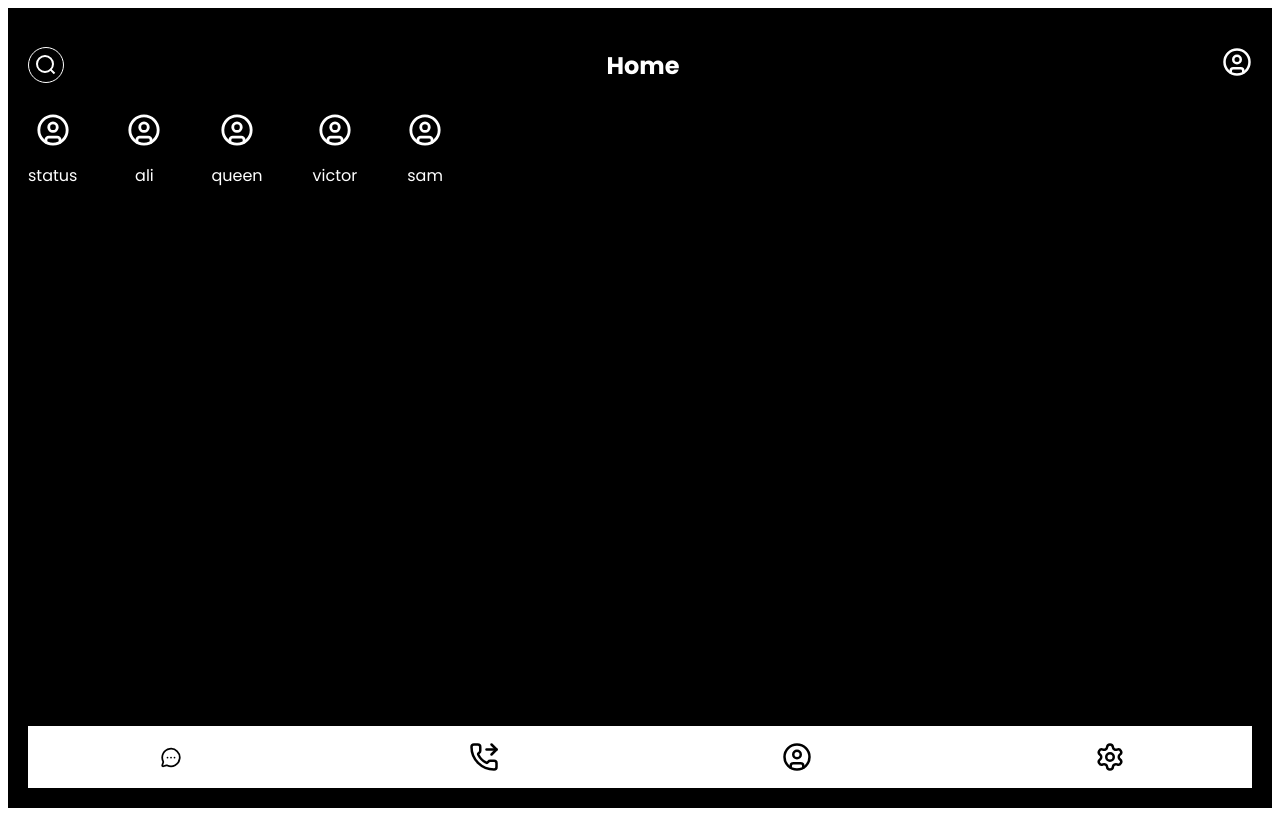
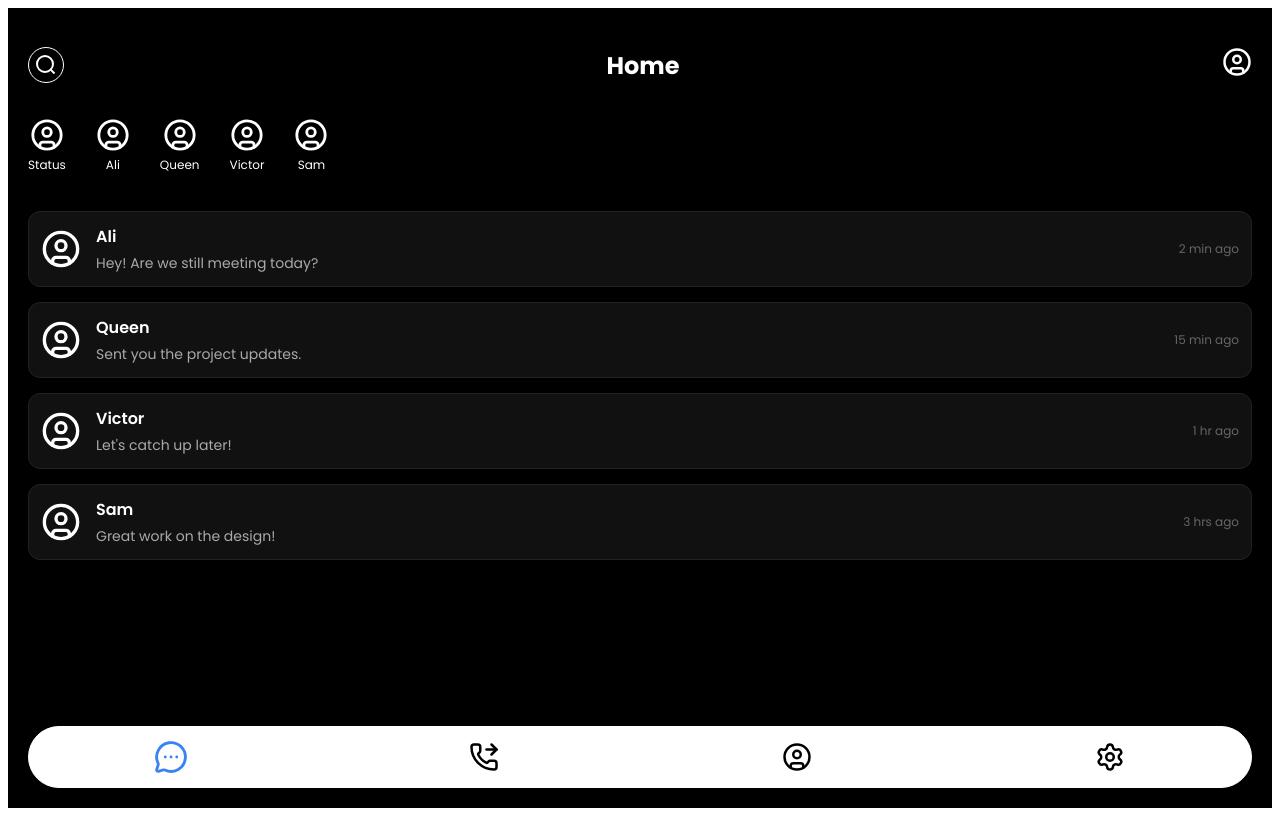
Before and after one commit to Ali1972101/QAchatbox, a React (Vite) app: page /message in a window 1280 px wide. Built offline with nearby package versions, Linux system fonts and the light colour scheme.

Commit message:
Add interactive chat messages list to Message page

```diff
--- a/src/Pages/Message.css
+++ b/src/Pages/Message.css
@@ -9,6 +9,7 @@
   border-color: white;
   border: 1px solid white;
   padding: 5px;
+  cursor: pointer;
 }
 
 .message-container {
@@ -21,6 +22,53 @@
   box-sizing: border-box;
 }
 
+.messages-list {
+  display: flex;
+  flex-direction: column;
+  gap: 15px;
+  margin-top: 25px;
+  flex: 1;
+  overflow-y: auto;
+}
+
+.message-item {
+  display: flex;
+  align-items: center;
+  gap: 15px;
+  padding: 12px;
+  border-radius: 12px;
+  background-color: #111111;
+  border: 1px solid #222222;
+  transition: background-color 0.2s ease;
+  cursor: pointer;
+}
+
+.message-item:hover {
+  background-color: #1e1e1e;
+}
+
+.message-details {
+  flex: 1;
+}
+
+.message-details h3 {
+  margin: 0;
+  font-size: 16px;
+  font-weight: 600;
+  color: #ffffff;
+}
+
+.message-details p {
+  margin: 4px 0 0 0;
+  font-size: 14px;
+  color: #aaaaaa;
+}
+
+.message-time {
+  font-size: 12px;
+  color: #666666;
+}
+
 .social-footer {
   display: flex;
   justify-content: space-around;
@@ -28,20 +76,18 @@
   gap: 30px;
   margin-top: auto;
   padding: 15px 0;
-  border-top: 1px solid #222;
-border: 1px solid white;
-background-color: white;
-color: black;
+  border: 1px solid white;
+  border-radius: 50px;
+  background-color: white;
+  color: black;
 }
 
 .message {
-  display: flex;
-  flex-direction: column;
-  /* justify-content: space-between; */
-  width: 30px;
-  height: 21px;
-  background: transparent;
-  border: none;
   cursor: pointer;
-  padding: 0;
+  transition: transform 0.2s ease, color 0.2s ease;
 }
+
+.message.active {
+  color: #3b82f6;
+  transform: scale(1.15);
+}
--- a/src/Pages/Message.jsx
+++ b/src/Pages/Message.jsx
@@ -12,12 +12,19 @@ import {
 } from "lucide-react";
 
 export default function Message() {
-
-    const [message , setMessage] = useState(false);
+  const [message, setMessage] = useState(true);
 
   const messageMenu = () => {
     setMessage(!message);
   };
+
+  const sampleMessages = [
+    { id: 1, name: "Ali", text: "Hey! Are we still meeting today?", time: "2 min ago" },
+    { id: 2, name: "Queen", text: "Sent you the project updates.", time: "15 min ago" },
+    { id: 3, name: "Victor", text: "Let's catch up later!", time: "1 hr ago" },
+    { id: 4, name: "Sam", text: "Great work on the design!", time: "3 hrs ago" },
+  ];
+
   return (
     <section className="message-container">
       <div className="message-header">
@@ -28,30 +35,49 @@ export default function Message() {
         </div>
       </div>
 
-      <div style={{ display: "flex", gap: "50px", marginTop: "10px" }}>
+      <div style={{ display: "flex", gap: "30px", marginTop: "15px", overflowX: "auto" }}>
         <div style={{ display: "flex", flexDirection: "column", alignItems: "center" }}>
-          <CircleUser size={34} /> <p>status</p>
+          <CircleUser size={34} /> <p style={{ fontSize: "12px", marginTop: "4px" }}>Status</p>
         </div>
         <div style={{ display: "flex", flexDirection: "column", alignItems: "center" }}>
           <CircleUser size={34} />
-          <p>ali</p>
+          <p style={{ fontSize: "12px", marginTop: "4px" }}>Ali</p>
         </div>
         <div style={{ display: "flex", flexDirection: "column", alignItems: "center" }}>
           <CircleUser size={34} />
-          <p>queen</p>
+          <p style={{ fontSize: "12px", marginTop: "4px" }}>Queen</p>
         </div>
         <div style={{ display: "flex", flexDirection: "column", alignItems: "center" }}>
           <CircleUser size={34} />
-          <p>victor</p>
+          <p style={{ fontSize: "12px", marginTop: "4px" }}>Victor</p>
         </div>
         <div style={{ display: "flex", flexDirection: "column", alignItems: "center" }}>
           <CircleUser size={34} />
-          <p>sam</p>
+          <p style={{ fontSize: "12px", marginTop: "4px" }}>Sam</p>
         </div>
       </div>
 
+      {message && (
+        <div className="messages-list">
+          {sampleMessages.map((msg) => (
+            <div key={msg.id} className="message-item">
+              <CircleUser size={40} />
+              <div className="message-details">
+                <h3>{msg.name}</h3>
+                <p>{msg.text}</p>
+              </div>
+              <span className="message-time">{msg.time}</span>
+            </div>
+          ))}
+        </div>
+      )}
+
       <div className="social-footer">
-        <MessageCircleMore onClick={messageMenu} size={30} className={`message ${message ? "active" : ""}`} />
+        <MessageCircleMore
+          onClick={messageMenu}
+          size={30}
+          className={`message ${message ? "active" : ""}`}
+        />
         <PhoneForwarded size={30} />
         <CircleUser size={30} />
         <Settings size={30} />
```
